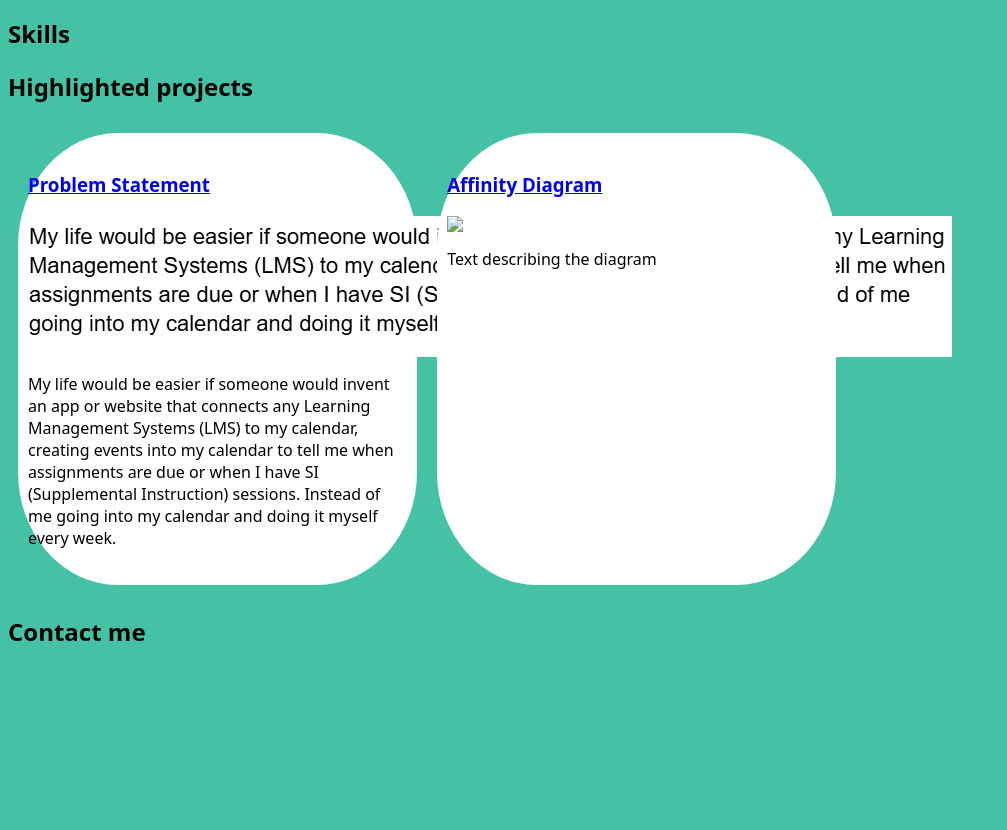
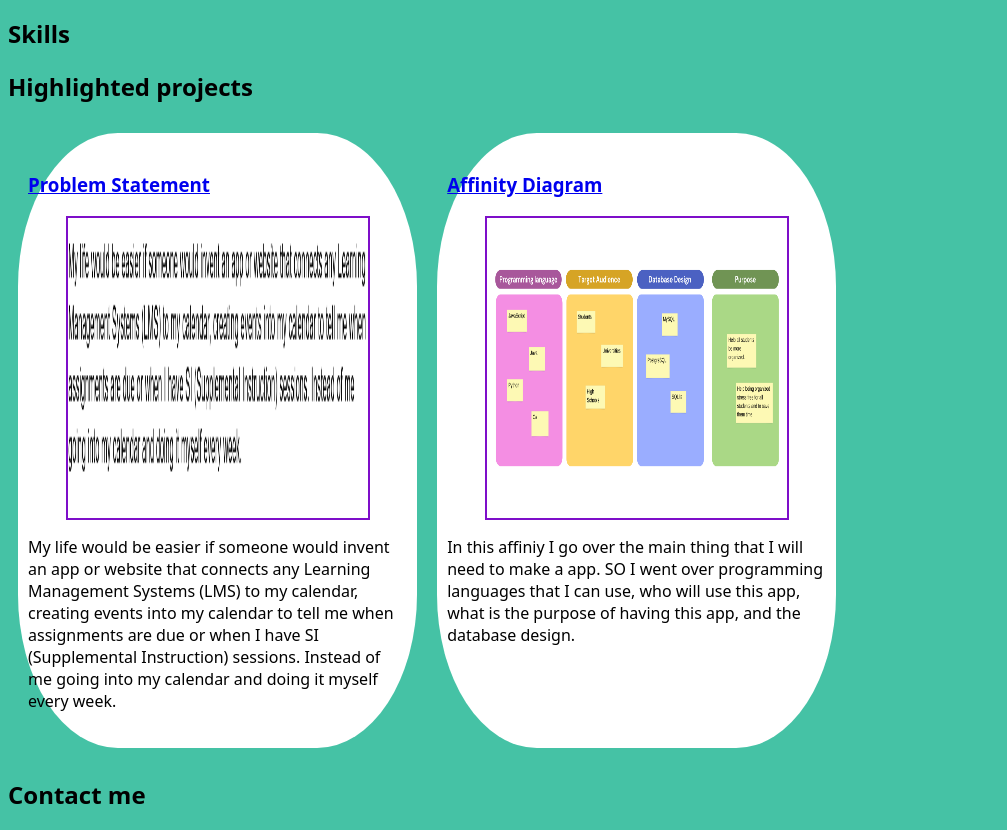
Before and after one commit to PeterGargas/PeterGargas.github.io, a plain HTML site: page index.html in a window 1280 px wide. Shown: the part 104-934 px from the top of the page, without its empty margins (0-1007 px from the left). Before the commit the page ends 800 px from the top, so only its background shows below. Drawn offline with Linux system fonts and the light colour scheme.

Commit message:
did affinity assighnment

```diff
--- a/index.html
+++ b/index.html
@@ -29,10 +29,11 @@
 
             <!--Affinity Diagram Assignment -->
             <section class="project">
-                <a href="files/Affinity_DOC.pdf"><h3>Affinity Diagram</h3></a>
-                <a href="files/Affinity_DOC.pdf"><img src="images/Affinity_IMG.png"></a>
+                <a href="files/affinity.pdf"><h3>Affinity Diagram</h3></a>
+                <a href="files/affinity.pdf"><img src="images/affinity.png"></a>
                 <p>
-                Text describing the diagram
+                In this affiniy I go over the main thing that I will need to make a app.
+                SO I went over programming languages that I can use, who will use this app, what is the purpose of having this app, and the database design.
                 </p>
                 </section>
         </div>
--- a/stylees.css
+++ b/stylees.css
@@ -27,3 +27,12 @@ h1{
     background: white; /* pick a color */
     border-radius: 25%;
 }
+
+.project img{
+    width: 300px;
+    height: 300px;
+    margin: 10px;
+    border: 2px solid rgb(126, 14, 201); /* choose a color */
+    display: block;
+    margin: auto;
+    }
```
Also changed, not shown: images/affinity.png (added), 1 other file.
